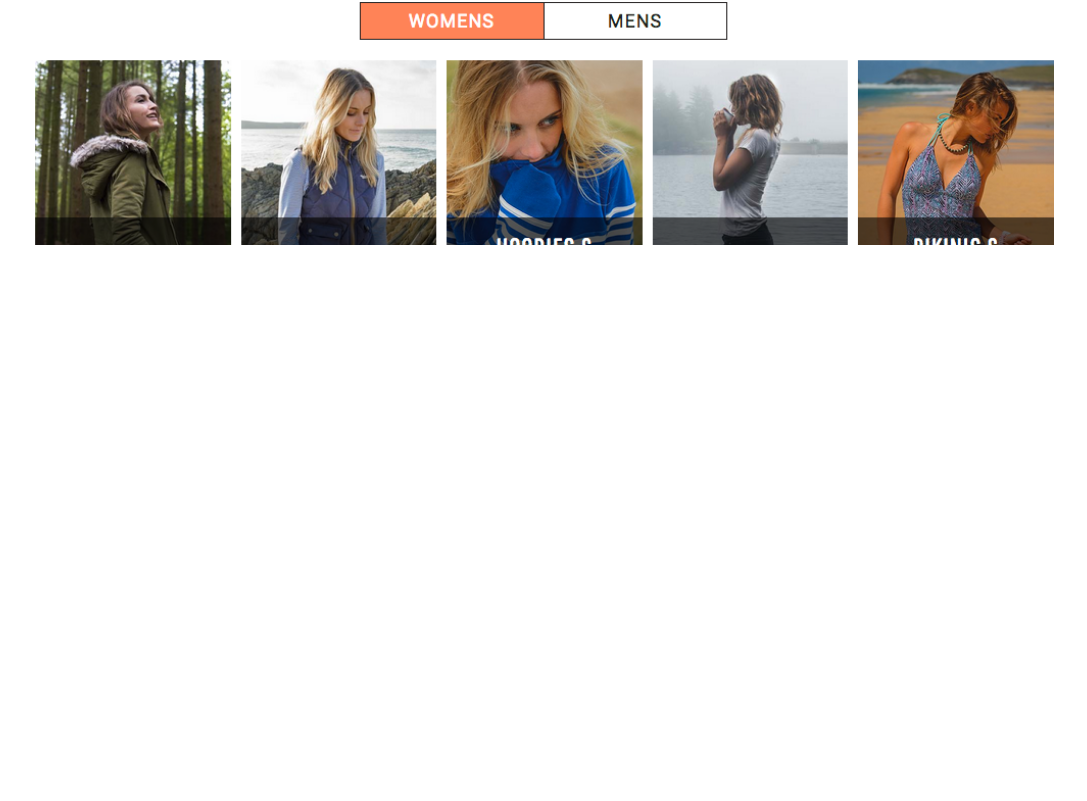
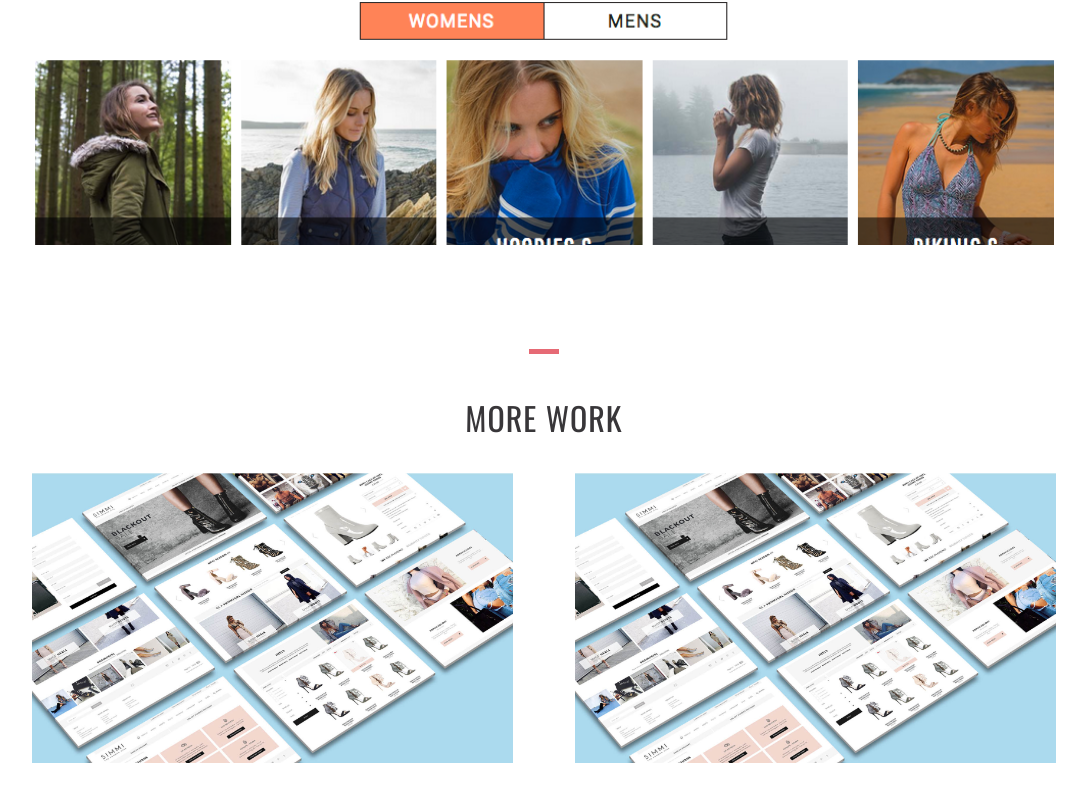
Before and after one commit to totneschap/mineallmine, a plain HTML site: page urban-beach.html in a window 1280 px wide. Shown: the part 1911-2712 px from the top of the page, without its empty margins (96-1183 px from the left). Before the commit the page ends 2260 px from the top, so only its background shows below. Drawn offline with nearby package versions, Linux system fonts and the light colour scheme; files whose address does not match are found by name; a web font is replaced by a local one.

Commit message:
Add existing file

```diff
--- a/scss/main.scss
+++ b/scss/main.scss
@@ -578,4 +578,19 @@ nav {
 			}
 		}
 	}
+	h3 {
+		@include h1;
+		text-transform: uppercase;
+		color: $main_colour;
+		margin: 0 0 2rem 0;
+		text-align: center;
+		&:before {
+			content: '';
+			background: $accent_colour;
+			height: 5px;
+			width: 30px;
+			display: block;
+			margin: 0 auto 40px auto;
+		}
+	}
 }
--- a/urban-beach.html
+++ b/urban-beach.html
@@ -52,5 +52,31 @@
           </div>
         </div>
 
+        <div class="page-main-info">
+          <h3>More Work</h3>
+          <div class="work-area">
+
+            <div class="work-row">
+              <div class="col-img-half left">
+                <img class="gallery-image" src="images/hero.jpg"/>
+                <div class="caption">
+                  <h2 class="project-title">Parnell Productions</h2>
+                  <h4>Website</h4>
+                  <a href="#"></a>
+                </div>
+              </div>
+              <div class="col-img-half right">
+                <img class="gallery-image" src="images/hero.jpg"/>
+                <div class="caption">
+                  <h2 class="project-title">sfg</h2>
+                  <h4>r</h4>
+                  <a href="#"></a>
+                </div>
+              </div>
+            </div>
+
+          </div>
+        </div>
+
     </body>
 </html>
```
Also changed, not shown: css/main.css, 1 other file.
